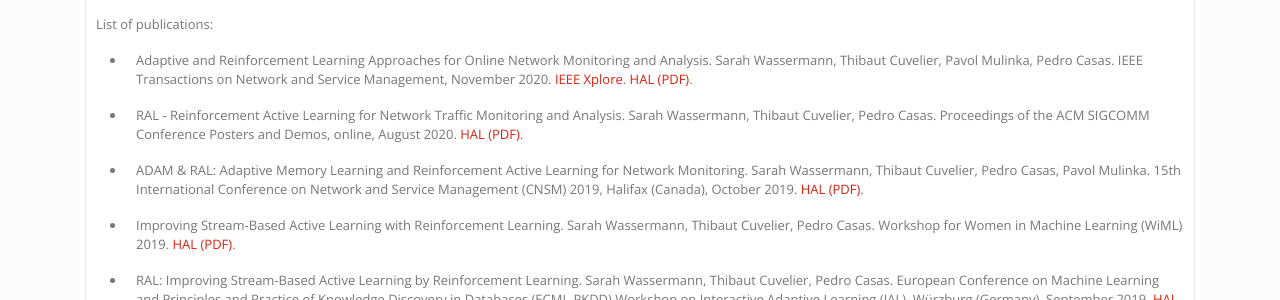
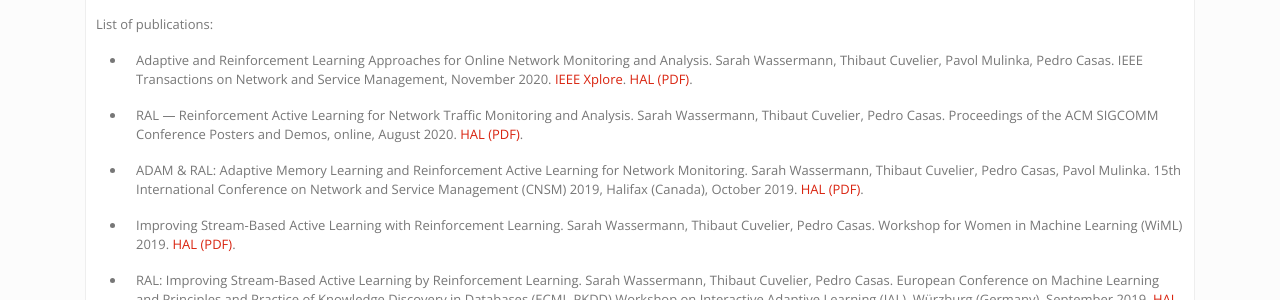
Before and after one commit to dourouc05/dourouc05.github.io, a Jekyll site: the page built from research.md, in a window 1280 px wide and 900 px high, scrolled down 687 px. Shown: the part 154-454 px from the top of the window. Built offline with Jekyll 4.4.1, drawn with Linux system fonts in a browser that asks for light colours; a script that is not in the unit is left out; part of the change alters nothing that is shown.

```diff
--- a/_data/articles.yml
+++ b/_data/articles.yml
@@ -20,6 +20,17 @@ bandits_sigmetrics2021:
     arxiv: 2002.07258
     hal: hal-03162127
 
+routing_tma2019:
+    title: "Oblivious Routing: Static Routing Prepared Against Network Traffic and Link Failures"
+    authors: Thibaut Cuvelier, Éric Gourdin
+    venue: Network Traffic Measurement and Analysis (TMA) PhD School 2019, Paris (France), June 2019
+    hal: hal-02161708
+routing_tma2018:
+    title: "Oblivious Routing: Worst-Case Routing is not Breaking the Internet's Legs"
+    authors: Thibaut Cuvelier, Éric Gourdin
+    venue: Network Traffic Measurement and Analysis (TMA) PhD School 2018, Vienna (Austria), June 2018
+    orbi: 2268/227128
+
 ral_tnsm2020:
     title: Adaptive and Reinforcement Learning Approaches for Online Network Monitoring and Analysis
     authors: Sarah Wassermann, Thibaut Cuvelier, Pavol Mulinka, Pedro Casas
@@ -29,7 +40,7 @@ ral_tnsm2020:
       url: https://ieeexplore.ieee.org/document/9256319
     hal: hal-03110834
 ral_sigcomm2020:
-    title: RAL - Reinforcement Active Learning for Network Traffic Monitoring and Analysis
+    title: RAL — Reinforcement Active Learning for Network Traffic Monitoring and Analysis
     authors: Sarah Wassermann, Thibaut Cuvelier, Pedro Casas
     venue: Proceedings of the ACM SIGCOMM Conference Posters and Demos, online, August 2020
     hal: hal-02932839
```
